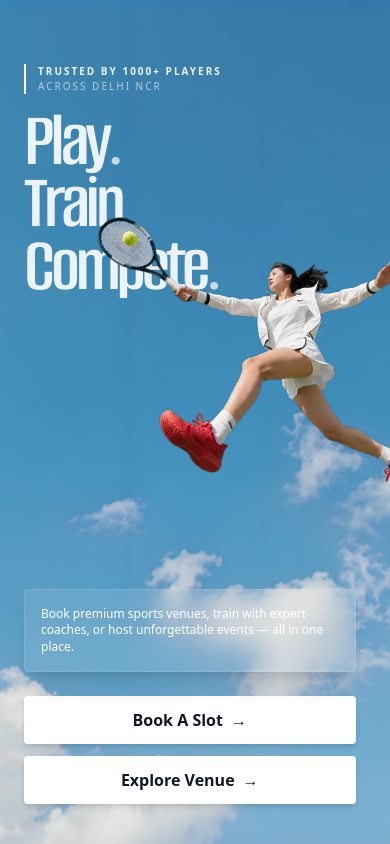
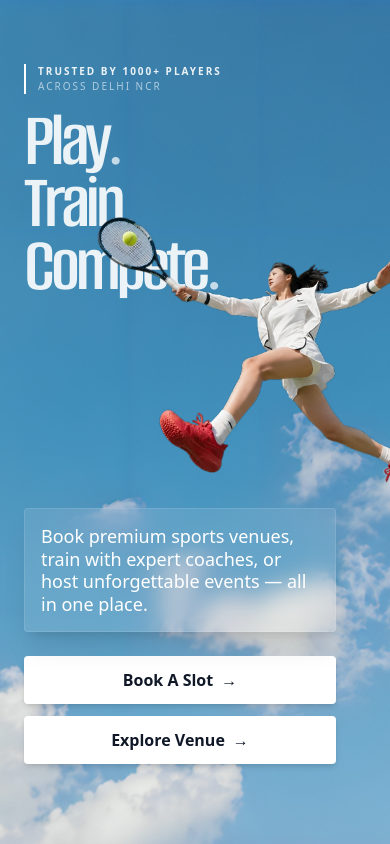
Before and after one commit to nixen-rohit/Smash2play, a Next.js app: page / in a window 390 px wide. Shown: the top 844 px of the page. Built offline with nearby package versions, Linux system fonts and the light colour scheme.

Commit message:
hero_responsive

```diff
--- a/components/Hero.tsx
+++ b/components/Hero.tsx
@@ -17,9 +17,9 @@ const TennisHero = () => {
         />
       </div>
 
-      {/* 2. Headline Layer - Includes Trusted By text at the top */}
+      {/* 2. Headline Layer */}
       <div className="relative z-10 flex h-full flex-col justify-start mt-16 md:mt-24 lg:mt-15 px-6 md:px-10 lg:px-20">
-        {/* Trusted By Badge moved to top */}
+        {/* Trusted By Badge */}
         <div className="mb-4">
           <p className="text-[10px] md:text-xs font-semibold text-white/90 tracking-[0.2em] uppercase border-l-2 border-white pl-3">
             Trusted by 1000+ players <br />
@@ -27,18 +27,20 @@ const TennisHero = () => {
           </p>
         </div>
 
-        <h1 className="text-[20vw] md:text-[14vw] lg:text-[17vw] font-[AlumSemibold] leading-[0.8] md:leading-[0.9] lg:leading-[.8] tracking-tighter text-white/90">
+        {/* TABLET CHANGE: Changed md:hidden to lg:hidden to keep words stacked on tablets */}
+        <h1 className="text-[20vw] md:text-[16vw] lg:text-[17vw] 2xl:text-[18vw] font-[AlumSemibold] leading-[0.8] md:leading-[0.9] lg:leading-[.8] tracking-tighter text-white/90">
           Play<span className="text-white/70">.</span>{" "}
-          <br className="md:hidden" />
+          <br className="lg:hidden" />
           Train<span className="text-white/70">.</span>{" "}
-          <br className="md:hidden" />
+          <br className="lg:hidden" />
           Compete<span className="text-white/70">.</span>
         </h1>
       </div>
 
       {/* 3. Floating Player */}
       <motion.div
-        className="absolute top-37 right-[-10%] md:right-[5%] z-20 h-[50vh] md:h-[80vh] w-[90vw] md:w-[60vw]"
+        /* TABLET CHANGE: Adjusted md:right and md:h for tablet portrait scaling */
+        className="absolute top-37 right-[-10%] md:right-0 lg:right-[5%] z-20 h-[50vh] md:h-[70vh] lg:h-[80vh] w-[90vw] md:w-[80vw] lg:w-[60vw]"
         animate={{ y: [0, -15, 0] }}
         transition={{ duration: 6, repeat: Infinity, ease: "easeInOut" }}
       >
@@ -52,19 +54,22 @@ const TennisHero = () => {
       </motion.div>
 
       {/* 4. Text Card & Buttons Layer */}
-      <div className="absolute left-6 md:left-20 bottom-10 md:bottom-16 lg:bottom-8 z-30 flex flex-col gap-6 max-w-[85vw] md:max-w-[320px]">
-        <div className="rounded-sm bg-white/10 p-4 md:p-6 shadow-xl backdrop-blur-md border border-white/10">
-          <p className="text-xs md:text-sm font-medium leading-snug text-white">
-            Book premium sports venues, train with expert coaches, or host
-            unforgettable events — all in one place.
+      <div className="absolute left-6 md:left-10 lg:left-20 bottom-20 md:bottom-12 lg:bottom-15 2xl:bottom-18 z-30 flex flex-col gap-6 max-w-[80vw] md:max-w-md lg:max-w-[50%] 2xl:max-w-sm">
+        <div className="rounded-sm bg-white/10 p-4 md:p-8 lg:p-6 shadow-xl backdrop-blur-md border border-white/10">
+          <p className="text-lg md:text-3xl lg:text-xl font-medium leading-tight md:leading-snug text-white">
+            Book premium sports venues, train with expert coaches,{" "}
+            <br className="hidden lg:block" /> or host unforgettable events —
+            all in one place.
           </p>
         </div>
 
-        <div className="flex flex-col sm:flex-row gap-3">
-          <button className="flex items-center justify-center gap-2 px-6 h-12 bg-white text-gray-900 font-semibold rounded-sm shadow-md hover:bg-gray-100 transition whitespace-nowrap">
+        {/* TABLET CHANGE: flex-col maintained through md, sm:flex-row changed to lg:flex-row
+            This ensures buttons stay stacked on tablet but go side-by-side on desktop */}
+        <div className="flex flex-col lg:flex-row gap-3">
+          <button className="flex items-center justify-center gap-2 px-6 h-12 md:h-16 lg:h-12 bg-white text-gray-900 font-bold md:text-xl lg:text-base rounded-sm shadow-md hover:bg-gray-100 transition whitespace-nowrap">
             Book A Slot <span>&rarr;</span>
           </button>
-          <button className="flex items-center justify-center gap-2 px-6 h-12 bg-white text-gray-900 font-semibold rounded-sm shadow-md hover:bg-gray-100 transition whitespace-nowrap">
+          <button className="flex items-center justify-center gap-2 px-6 h-12 md:h-16 lg:h-12 bg-white text-gray-900 font-bold md:text-xl lg:text-base rounded-sm shadow-md hover:bg-gray-100 transition whitespace-nowrap">
             Explore Venue <span>&rarr;</span>
           </button>
         </div>
```
